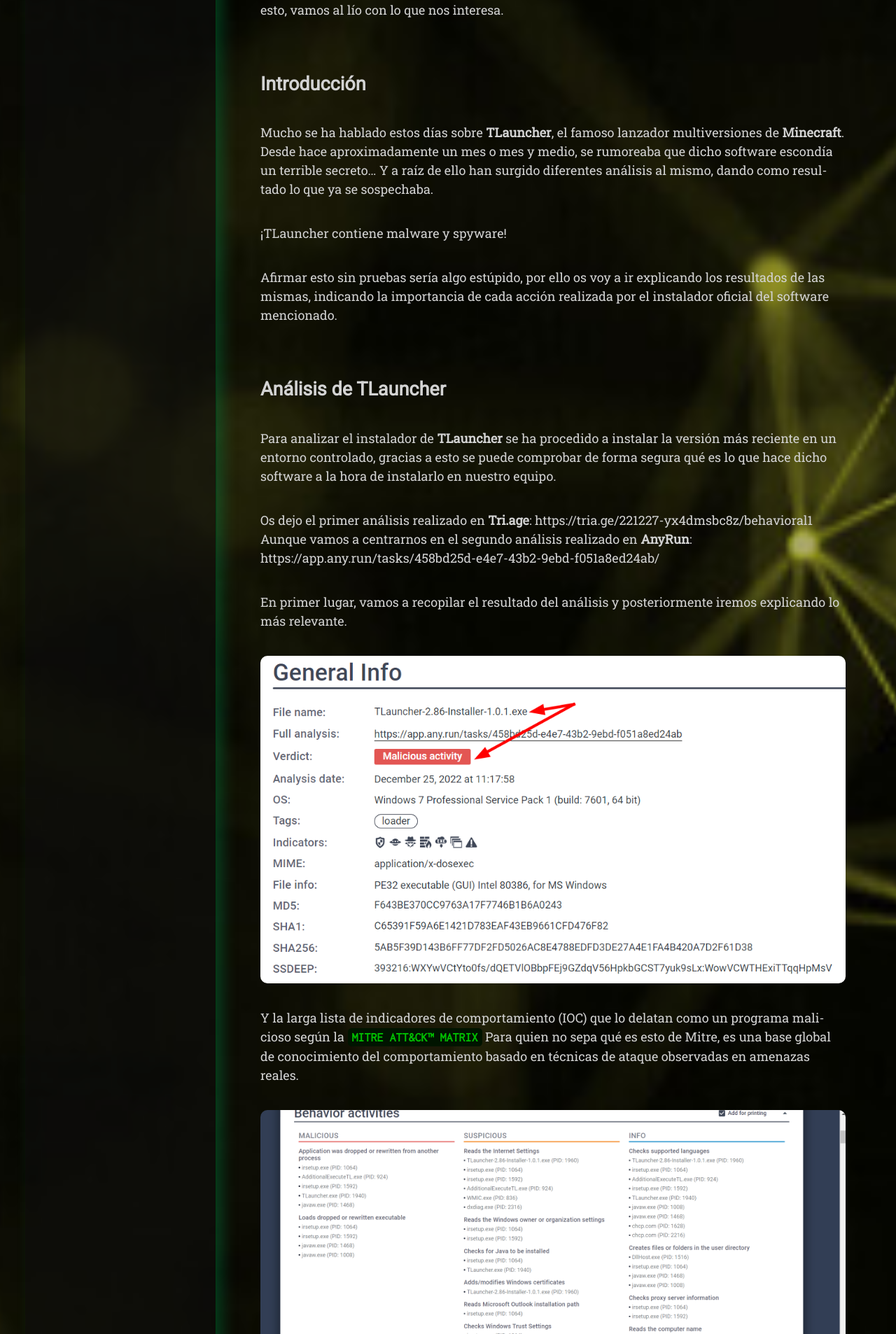
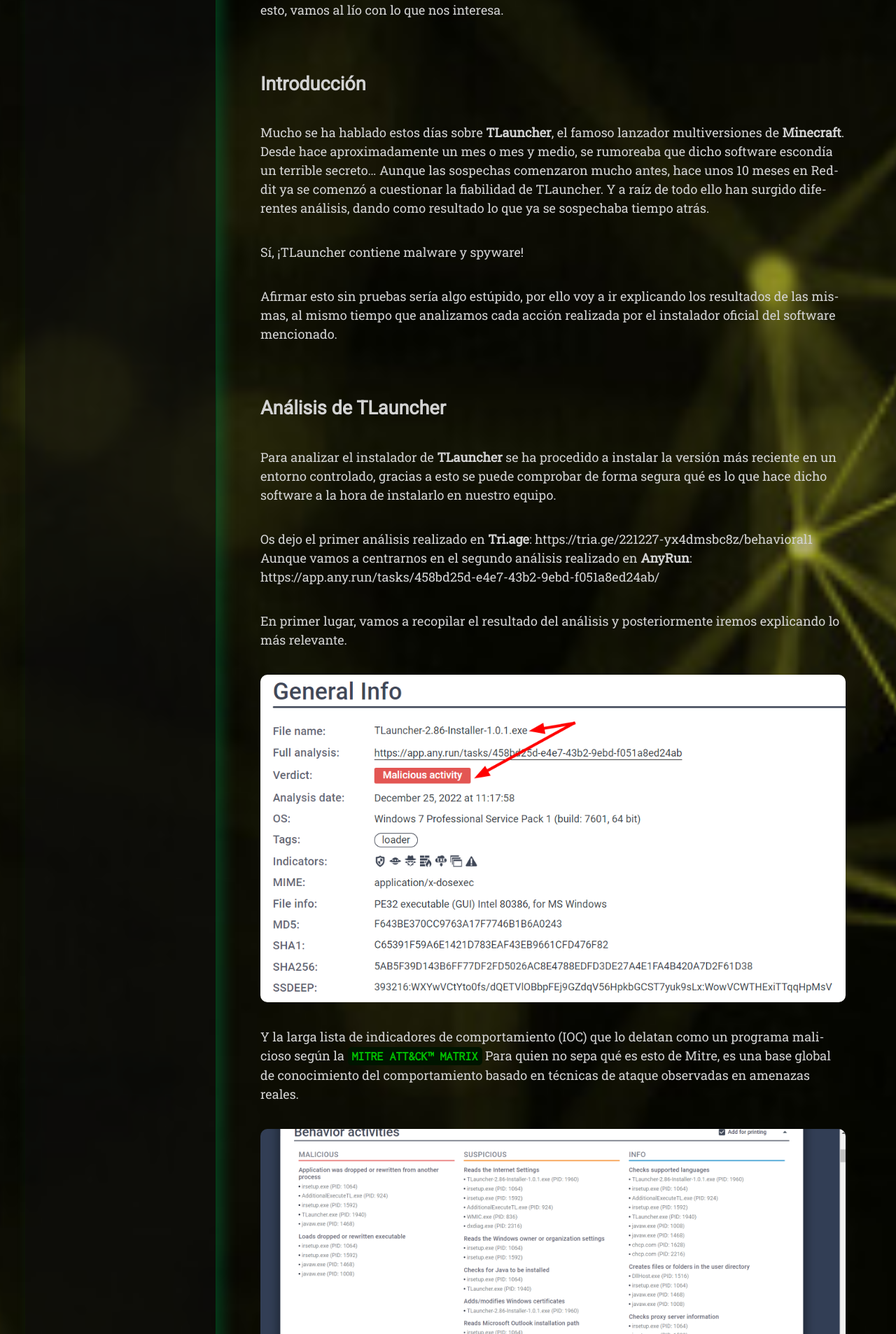
Before and after one commit to WildZarek/wildzarek.github.io, a Jekyll site: the page built from _posts/2022-12-27-tlauncher.md, in a window 1280 px wide. Shown: the part 833-2739 px from the top of the page at 70% size. Built offline with Jekyll 4.4.1, drawn with Linux system fonts in a browser that asks for light colours; nearby versions of some CDN libraries; some web fonts are replaced.

Commit message:
Analizando TLauncher

```diff
--- a/_posts/2022-12-27-tlauncher.md
+++ b/_posts/2022-12-27-tlauncher.md
@@ -23,12 +23,13 @@
 
 Mucho se ha hablado estos días sobre **TLauncher**, el famoso lanzador multiversiones de **Minecraft**.
 Desde hace aproximadamente un mes o mes y medio, se rumoreaba que dicho software escondía un terrible secreto...
-Y a raíz de ello han surgido diferentes análisis al mismo, dando como resultado lo que ya se sospechaba.
+Aunque las sospechas comenzaron mucho antes, hace unos 10 meses en Reddit ya se comenzó a cuestionar la fiabilidad de TLauncher.
+Y a raíz de todo ello han surgido diferentes análisis, dando como resultado lo que ya se sospechaba tiempo atrás.
 
-¡TLauncher contiene malware y spyware!
+Sí, ¡TLauncher contiene malware y spyware!
 
-Afirmar esto sin pruebas sería algo estúpido, por ello os voy a ir explicando los resultados de las mismas,
-indicando la importancia de cada acción realizada por el instalador oficial del software mencionado.
+Afirmar esto sin pruebas sería algo estúpido, por ello voy a ir explicando los resultados de las mismas,
+al mismo tiempo que analizamos cada acción realizada por el instalador oficial del software mencionado.
 
 ## Análisis de TLauncher
 
```
